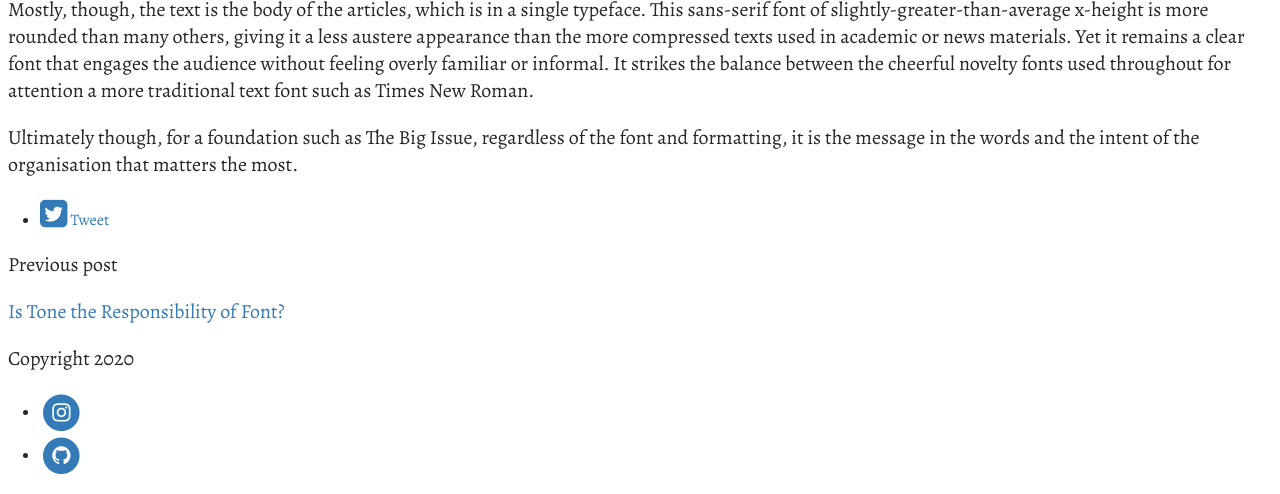
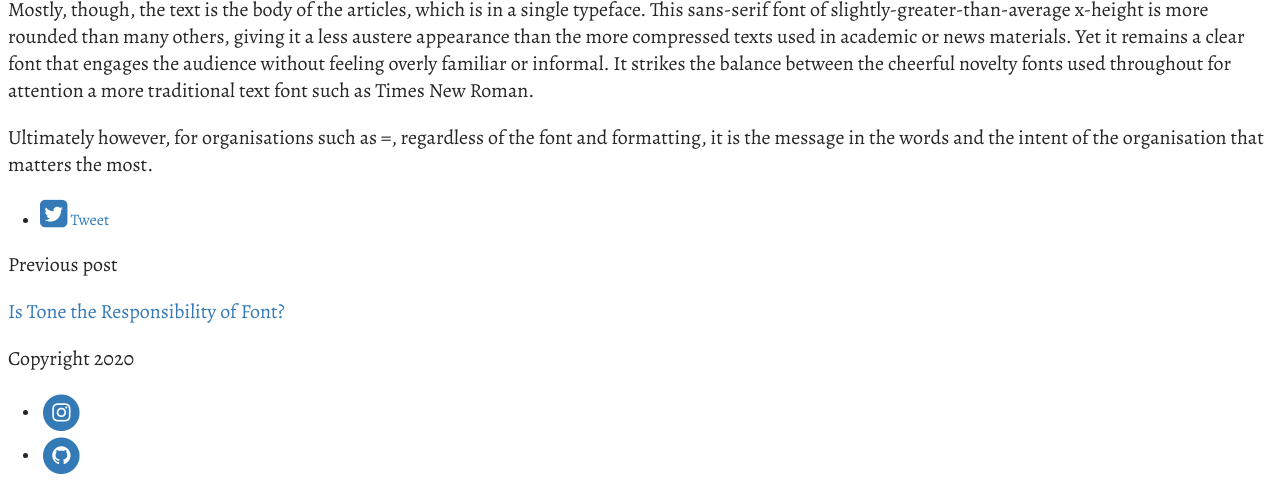
Before and after one commit to eyescroll/BrookesBlog, a Jekyll site: the page built from _posts/2020-10-14-the-big-issue-type-towards-change.md, in a window 1280 px wide and 900 px high, scrolled down 2288 px, cut to the strip 406-900 px from the top of the window. Built offline with Jekyll 4.4.1, drawn with Linux system fonts in a browser that asks for light colours; some web fonts are replaced; comment, search, counter and statistics services are not loaded.

Commit message:
Update Post “2020-10-14-the-big-issue-type-towards-change”

```diff
--- a/_posts/2020-10-14-the-big-issue-type-towards-change.md
+++ b/_posts/2020-10-14-the-big-issue-type-towards-change.md
@@ -23,4 +23,4 @@ Within the covers are an assortment of fonts. The main variations are for advert
 
 Mostly, though, the text is the body of the articles, which is in a single typeface. This sans-serif font of slightly-greater-than-average x-height is more rounded than many others, giving it a less austere appearance than the more compressed texts used in academic or news materials. Yet it remains a clear font that engages the audience without feeling overly familiar or informal. It strikes the balance between the cheerful novelty fonts used throughout for attention a more traditional text font such as Times New Roman.
 
-Ultimately though, for a foundation such as The Big Issue, regardless of the font and formatting, it is the message in the words and the intent of the organisation that matters the most.
+Ultimately however, for organisations such as =, regardless of the font and formatting, it is the message in the words and the intent of the organisation that matters the most.
```
